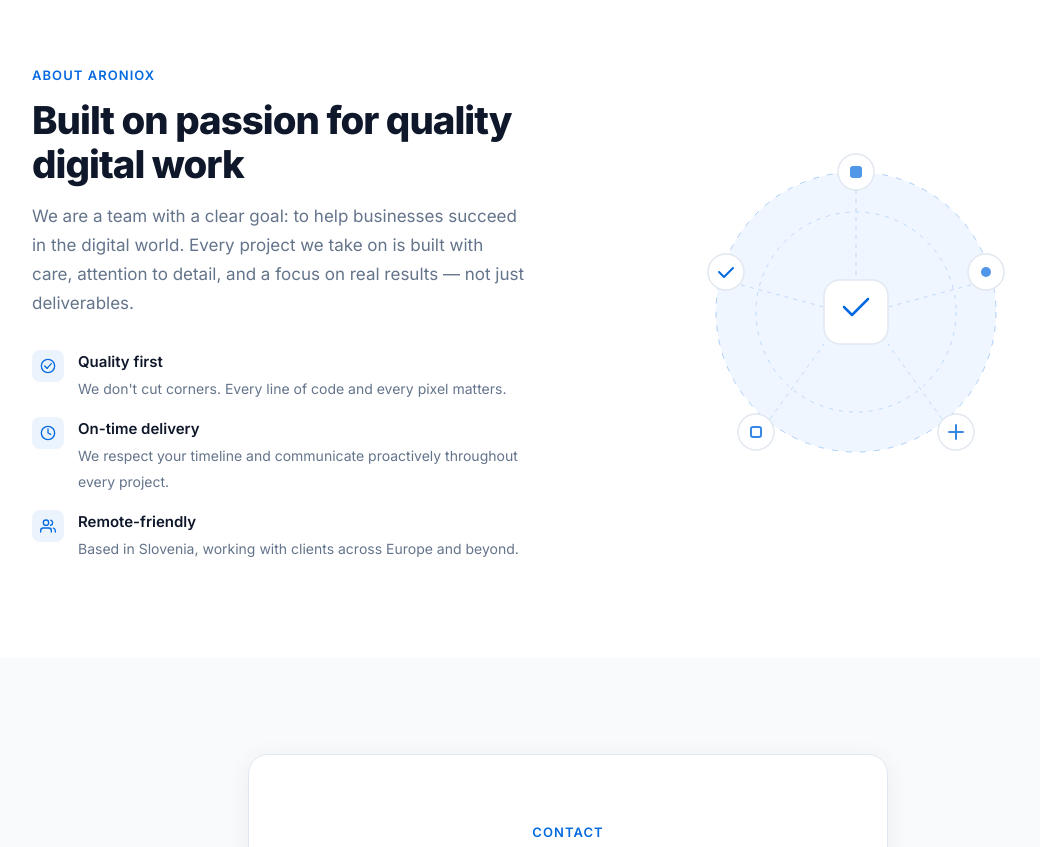
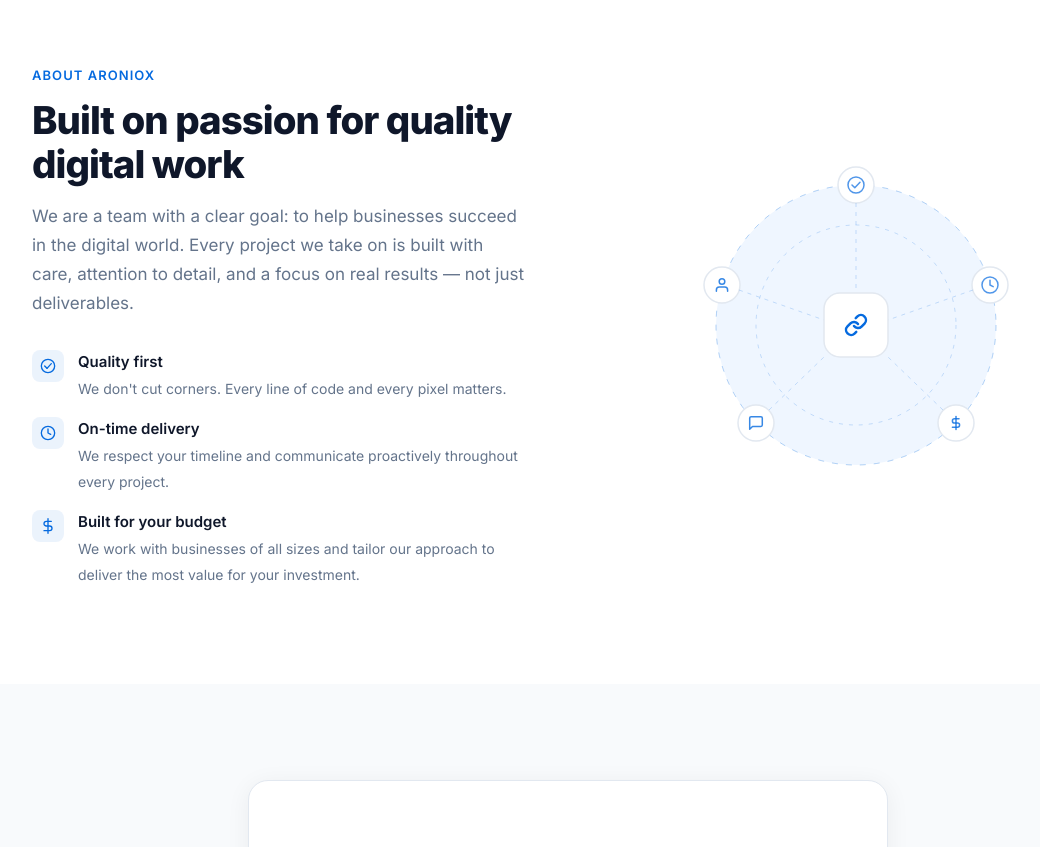
Before and after one commit to aroniox/aroniox.github.io, a plain HTML site: page index.html in a window 1280 px wide. Shown: the part 1560-2407 px from the top of the page, without its empty margins (72-1112 px from the left). Drawn offline with Linux system fonts and the light colour scheme.

Commit message:
UI improvements

```diff
--- a/index.html
+++ b/index.html
@@ -88,9 +88,9 @@
             <rect x="80" y="88" width="200" height="12" rx="6" fill="#e2e8f0" />
             <rect x="80" y="112" width="140" height="10" rx="5" fill="#eff6ff" />
             <!-- Browser dots -->
-            <circle cx="96" cy="68" r="5" fill="#fca5a5" />
-            <circle cx="112" cy="68" r="5" fill="#fde68a" />
-            <circle cx="128" cy="68" r="5" fill="#86efac" />
+            <circle cx="96" cy="71" r="5" fill="#fca5a5" />
+            <circle cx="112" cy="71" r="5" fill="#fde68a" />
+            <circle cx="128" cy="71" r="5" fill="#86efac" />
             <!-- Code lines -->
             <rect x="80" y="140" width="100" height="8" rx="4" fill="#bfdbfe" />
             <rect x="96" y="156" width="160" height="8" rx="4" fill="#e2e8f0" />
@@ -111,12 +111,6 @@
             <rect x="310" y="290" width="50" height="36" rx="6" fill="#eff6ff" />
             <rect x="318" y="334" width="34" height="6" rx="3" fill="#e2e8f0" />
             <circle cx="335" cy="352" r="6" fill="#056adf" opacity="0.4" />
-            <!-- Floating dot accents -->
-            <circle cx="52" cy="160" r="8" fill="#056adf" opacity="0.15" />
-            <circle cx="52" cy="160" r="4" fill="#056adf" opacity="0.5" />
-            <circle cx="388" cy="120" r="6" fill="#056adf" opacity="0.2" />
-            <circle cx="388" cy="120" r="3" fill="#056adf" opacity="0.6" />
-            <circle cx="100" cy="340" r="5" fill="#056adf" opacity="0.15" />
             <!-- Shadow filter -->
             <defs>
               <filter id="shadow" x="-10%" y="-10%" width="120%" height="120%">
@@ -239,15 +233,14 @@
               <div class="about__highlight-icon" aria-hidden="true">
                 <svg viewBox="0 0 24 24" fill="none" stroke="currentColor" stroke-width="2" stroke-linecap="round"
                   stroke-linejoin="round">
-                  <path d="M17 21v-2a4 4 0 0 0-4-4H5a4 4 0 0 0-4 4v2" />
-                  <circle cx="9" cy="7" r="4" />
-                  <path d="M23 21v-2a4 4 0 0 0-3-3.87" />
-                  <path d="M16 3.13a4 4 0 0 1 0 7.75" />
+                  <line x1="12" y1="1" x2="12" y2="23" />
+                  <path d="M17 5H9.5a3.5 3.5 0 0 0 0 7h5a3.5 3.5 0 0 1 0 7H6" />
                 </svg>
               </div>
               <div class="about__highlight-text">
-                <strong>Remote-friendly</strong>
-                <span>Based in Slovenia, working with clients across Europe and beyond.</span>
+                <strong>Built for your budget</strong>
+                <span>We work with businesses of all sizes and tailor our approach to deliver the most value for your
+                  investment.</span>
               </div>
             </div>
           </div>
@@ -262,36 +255,47 @@
             <circle cx="210" cy="190" r="100" stroke="#056adf" stroke-width="1" stroke-dasharray="4 6" opacity="0.2" />
             <!-- Center icon -->
             <rect x="178" y="158" width="64" height="64" rx="16" fill="white" stroke="#e2e8f0" stroke-width="1.5" />
-            <path d="M198 185l8 8 16-16" stroke="#056adf" stroke-width="2.5" stroke-linecap="round"
-              stroke-linejoin="round" />
+            <path
+              d="M208 191a5 5 0 0 0 7.54.54l3-3a5 5 0 0 0-7.07-7.07l-1.72 1.71M212 189a5 5 0 0 0-7.54-.54l-3 3a5 5 0 0 0 7.07 7.07l1.71-1.71"
+              stroke="#056adf" stroke-width="2.5" stroke-linecap="round" stroke-linejoin="round" />
             <!-- Orbiting nodes -->
             <circle cx="210" cy="50" r="18" fill="white" stroke="#e2e8f0" stroke-width="1.5" />
-            <rect x="204" y="44" width="12" height="12" rx="3" fill="#056adf" opacity="0.7" />
+            <circle cx="210" cy="50" r="8" fill="none" stroke="#056adf" stroke-width="1.5" opacity="0.7" />
+            <path d="M206 50l2.8 2.8L214 47.2" stroke="#056adf" stroke-width="1.5" stroke-linecap="round"
+              stroke-linejoin="round" opacity="0.7" />
 
-            <circle cx="340" cy="150" r="18" fill="white" stroke="#e2e8f0" stroke-width="1.5" />
-            <circle cx="340" cy="150" r="5" fill="#056adf" opacity="0.7" />
+            <circle cx="344" cy="150" r="18" fill="white" stroke="#e2e8f0" stroke-width="1.5" />
+            <circle cx="344" cy="150" r="8" fill="none" stroke="#056adf" stroke-width="1.5" opacity="0.7" />
+            <polyline points="344 145.2 344 150 347.2 151.6" fill="none" stroke="#056adf" stroke-width="1.5"
+              stroke-linecap="round" stroke-linejoin="round" opacity="0.7" />
 
-            <circle cx="310" cy="310" r="18" fill="white" stroke="#e2e8f0" stroke-width="1.5" />
-            <path d="M303 310h14M310 303v14" stroke="#056adf" stroke-width="2" stroke-linecap="round" opacity="0.8" />
+            <circle cx="310" cy="288" r="18" fill="white" stroke="#e2e8f0" stroke-width="1.5" />
+            <line x1="310" y1="281.4" x2="310" y2="294.6" stroke="#056adf" stroke-width="1.5" stroke-linecap="round"
+              opacity="0.8" />
+            <path d="M313 283.8H308.5a2.1 2.1 0 0 0 0 4.2h3a2.1 2.1 0 0 1 0 4.2H306.4" fill="none" stroke="#056adf"
+              stroke-width="1.5" stroke-linecap="round" stroke-linejoin="round" opacity="0.8" />
 
-            <circle cx="110" cy="310" r="18" fill="white" stroke="#e2e8f0" stroke-width="1.5" />
-            <rect x="105" y="305" width="10" height="10" rx="2" fill="none" stroke="#056adf" stroke-width="2"
+            <circle cx="110" cy="288" r="18" fill="white" stroke="#e2e8f0" stroke-width="1.5" />
+            <path
+              d="M116.3 290.1a1.4 1.4 0 0 1-1.4 1.4H106.5l-2.8 2.8V283.1a1.4 1.4 0 0 1 1.4-1.4h9.8a1.4 1.4 0 0 1 1.4 1.4z"
+              fill="none" stroke="#056adf" stroke-width="1.5" stroke-linecap="round" stroke-linejoin="round"
               opacity="0.8" />
 
-            <circle cx="80" cy="150" r="18" fill="white" stroke="#e2e8f0" stroke-width="1.5" />
-            <path d="M73 150l5 5 9-9" stroke="#056adf" stroke-width="2" stroke-linecap="round"
-              stroke-linejoin="round" />
+            <circle cx="76" cy="150" r="18" fill="white" stroke="#e2e8f0" stroke-width="1.5" />
+            <circle cx="76" cy="146.5" r="2.8" fill="none" stroke="#056adf" stroke-width="1.5" opacity="0.8" />
+            <path d="M81.6 156.3v-1.4a2.8 2.8 0 0 0-2.8-2.8H73.2a2.8 2.8 0 0 0-2.8 2.8v1.4" fill="none" stroke="#056adf"
+              stroke-width="1.5" stroke-linecap="round" stroke-linejoin="round" opacity="0.8" />
 
             <!-- Connection lines -->
             <line x1="210" y1="68" x2="210" y2="158" stroke="#056adf" stroke-width="1" stroke-dasharray="4 5"
               opacity="0.2" />
-            <line x1="325" y1="163" x2="242" y2="185" stroke="#056adf" stroke-width="1" stroke-dasharray="4 5"
+            <line x1="327" y1="155" x2="242" y2="185" stroke="#056adf" stroke-width="1" stroke-dasharray="4 5"
               opacity="0.2" />
-            <line x1="296" y1="297" x2="242" y2="222" stroke="#056adf" stroke-width="1" stroke-dasharray="4 5"
+            <line x1="297" y1="275" x2="242" y2="222" stroke="#056adf" stroke-width="1" stroke-dasharray="4 5"
               opacity="0.2" />
-            <line x1="124" y1="297" x2="178" y2="222" stroke="#056adf" stroke-width="1" stroke-dasharray="4 5"
+            <line x1="123" y1="275" x2="178" y2="222" stroke="#056adf" stroke-width="1" stroke-dasharray="4 5"
               opacity="0.2" />
-            <line x1="95" y1="163" x2="178" y2="185" stroke="#056adf" stroke-width="1" stroke-dasharray="4 5"
+            <line x1="93" y1="155" x2="178" y2="185" stroke="#056adf" stroke-width="1" stroke-dasharray="4 5"
               opacity="0.2" />
           </svg>
         </div>
```
